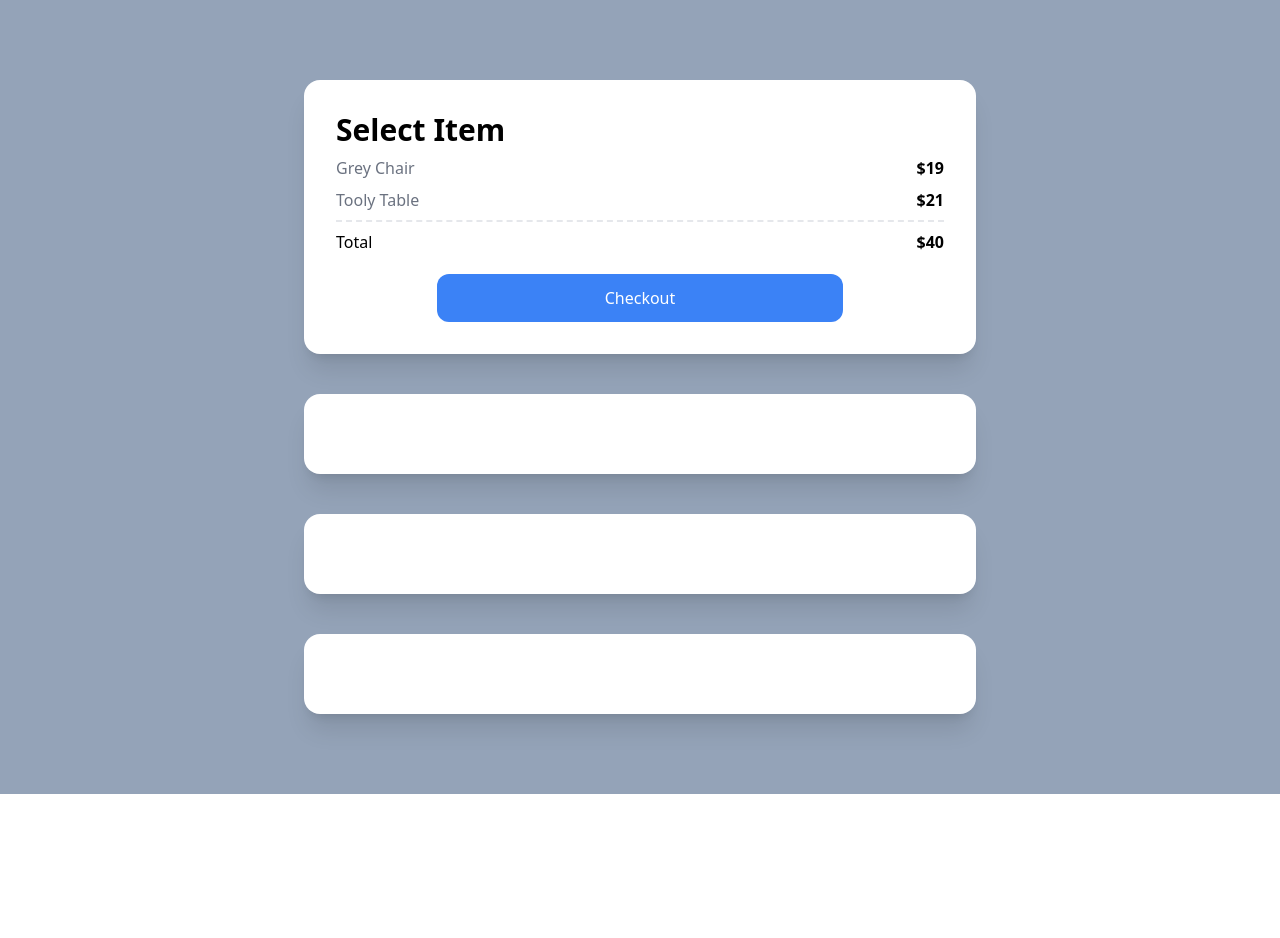
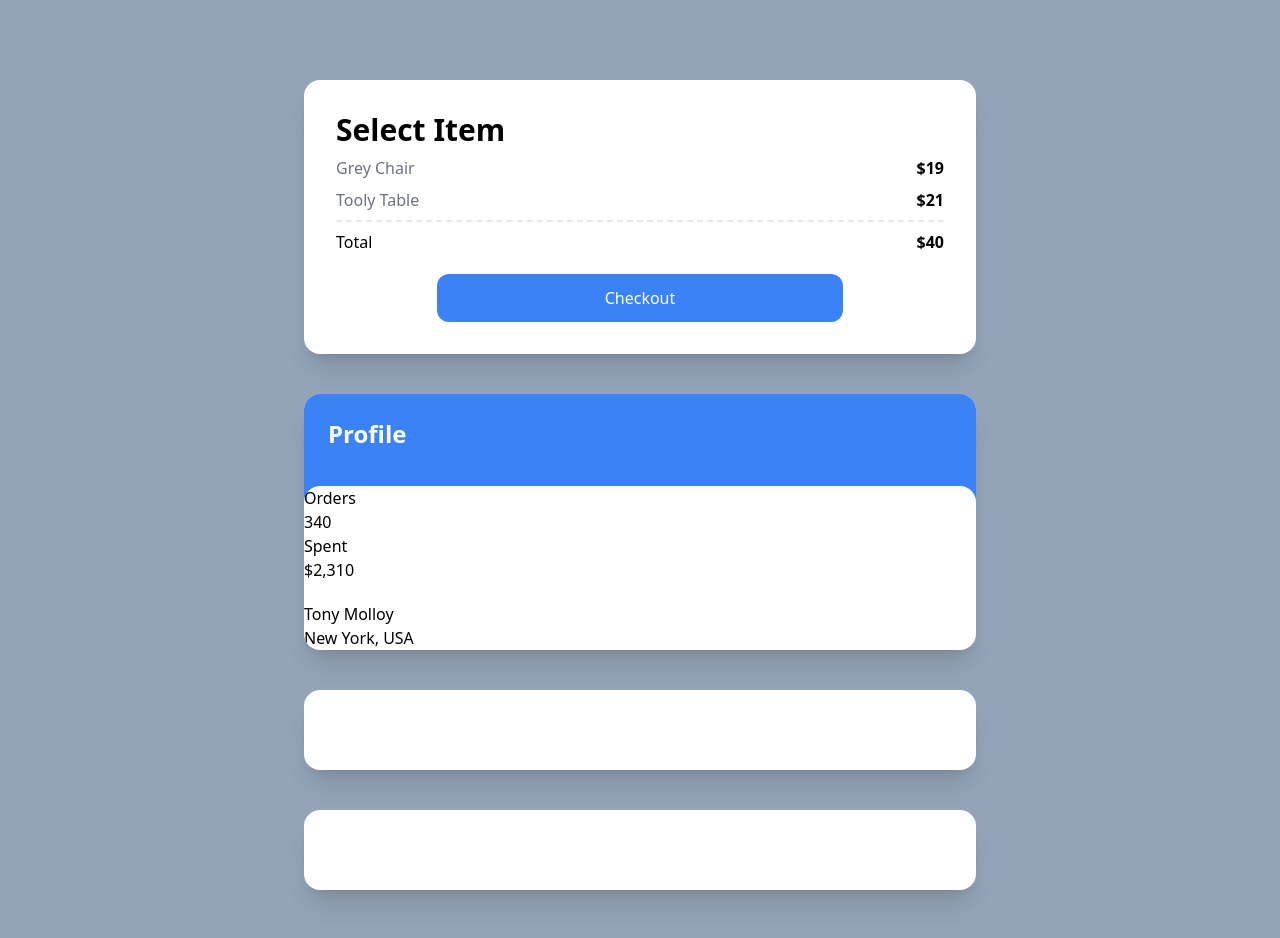
Before and after one commit to KeMezz/carrot-market, a Next.js app: page / in a window 1280 px wide. Shown: the top 938 px of the page. Before the commit the page ends 800 px from the top, so only its background shows below. Built offline with nearby package versions, Linux system fonts and the light colour scheme.

Commit message:
tailwind css practice 2

```diff
--- a/pages/index.tsx
+++ b/pages/index.tsx
@@ -23,7 +23,26 @@ const Home: NextPage = () => {
           </button>
         </div>
       </div>
-      <div className="bg-white p-10 rounded-2xl shadow-xl max-w-2xl w-full"></div>
+      <div className="bg-white overflow-hidden rounded-2xl shadow-xl max-w-2xl w-full">
+        <div className="bg-blue-500 p-6 pb-14">
+          <h1 className="text-white text-2xl font-bold">Profile</h1>
+        </div>
+        <div className="rounded-2xl relative -top-5 bg-white">
+          <div>
+            <h3>Orders</h3>
+            <p>340</p>
+          </div>
+          <div />
+          <div>
+            <h3>Spent</h3>
+            <p>$2,310</p>
+          </div>
+        </div>
+        <div>
+          <h2>Tony Molloy</h2>
+          <p>New York, USA</p>
+        </div>
+      </div>
       <div className="bg-white p-10 rounded-2xl shadow-xl max-w-2xl w-full"></div>
       <div className="bg-white p-10 rounded-2xl shadow-xl max-w-2xl w-full"></div>
     </section>
```
